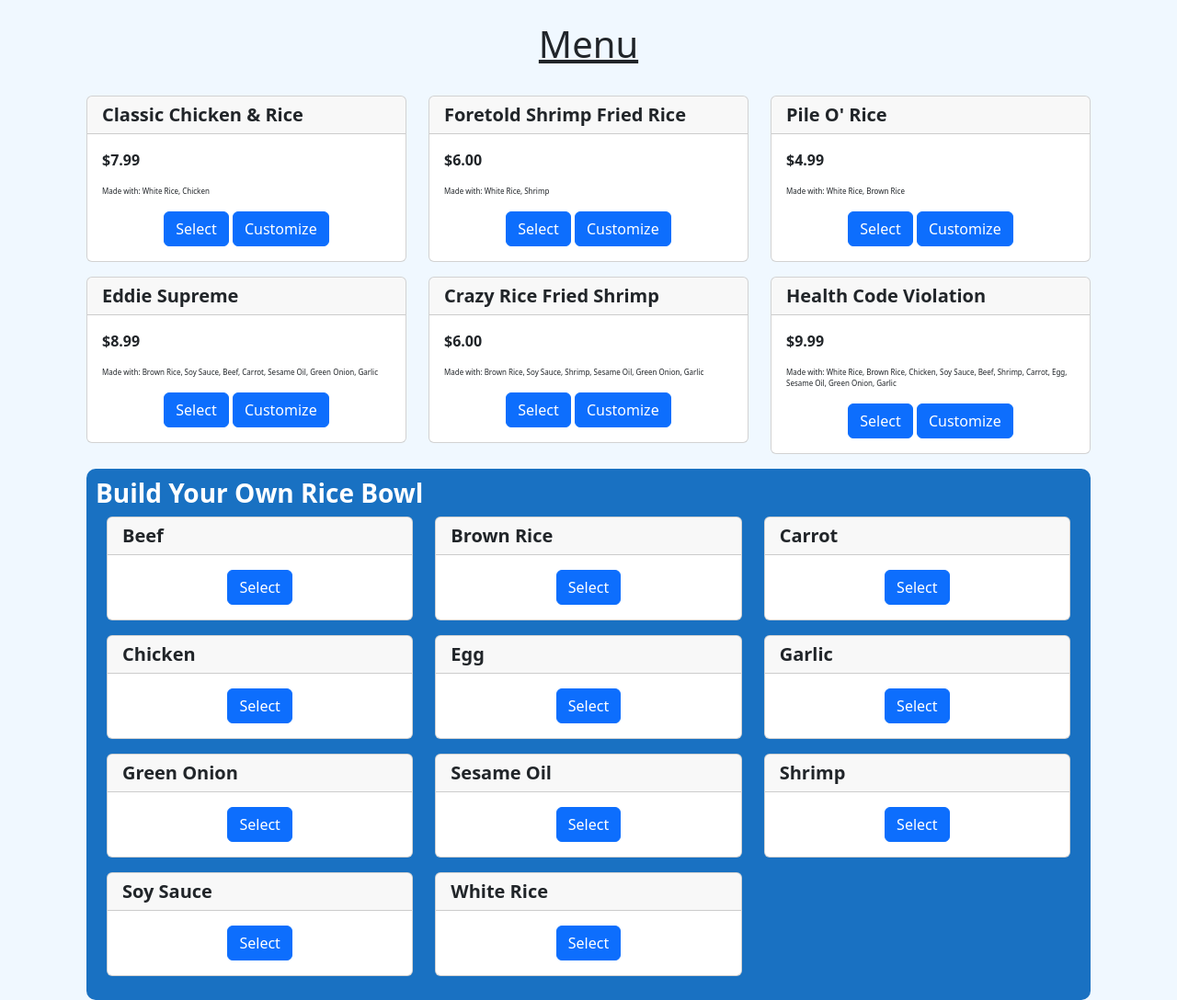
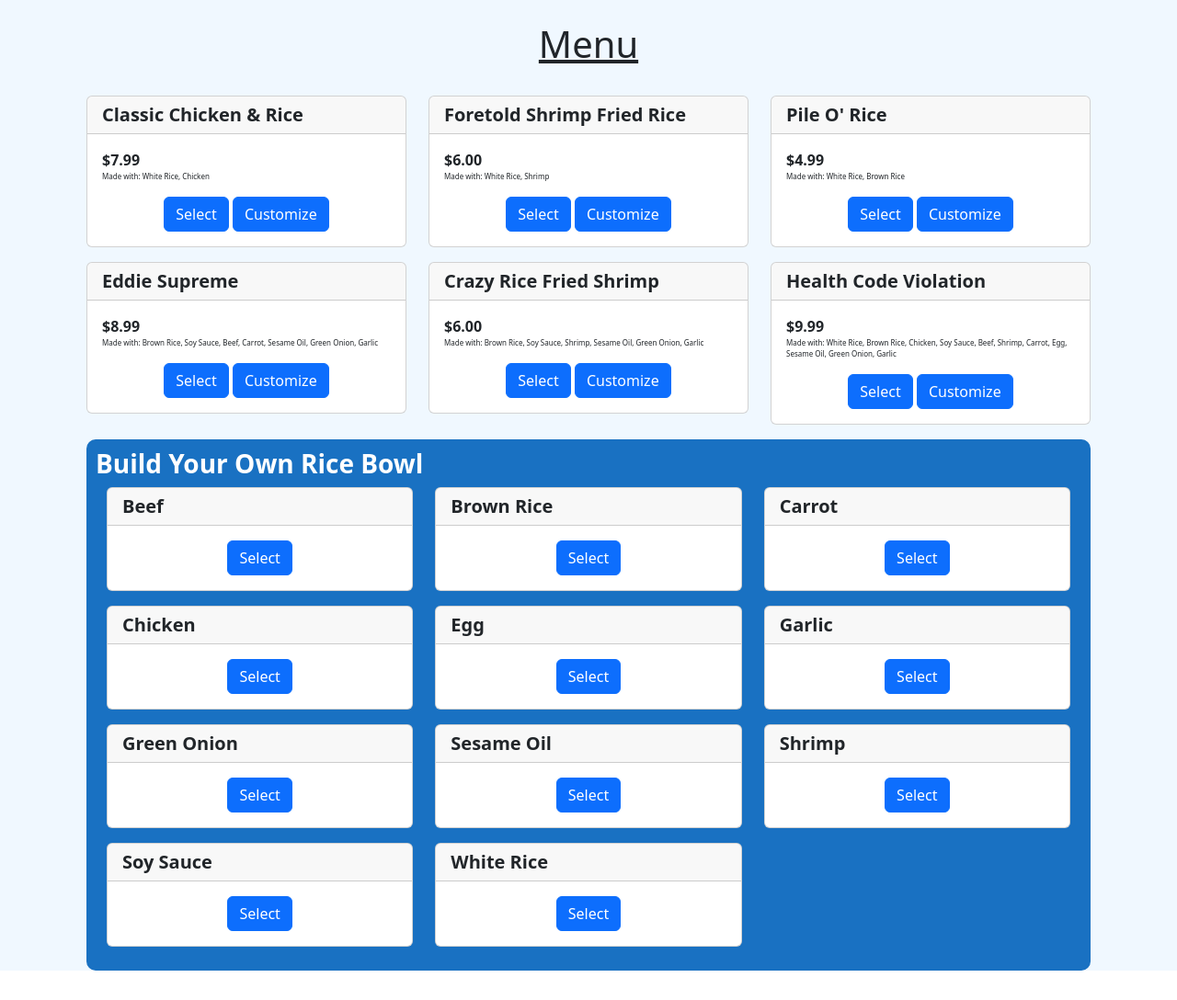
Before and after one commit to MoodyMan04/CSCI313-TeamProject, a Django app: page /menu/ in a window 1280 px wide. Shown: the part 56-1144 px from the top of the page at 92% size. After the commit the page ends 1112 px from the top, so only its background shows below. Run offline with Django 5.2, Linux system fonts and the light colour scheme; data comes from the database, SQL or seed files in the repository.

Commit message:
changed margin in menu cards

```diff
--- a/friedRiceAtEddiesWebsite/main/templates/main/menu.html
+++ b/friedRiceAtEddiesWebsite/main/templates/main/menu.html
@@ -29,7 +29,7 @@
                   <div class="card mb-3">
                     <h5 class="card-header"><b>{{r.menu_id.name}}</b></h5>
                     <div class="card-body">
-                      <p class="card-text"><b>${{r.menu_id.price}}</b></p>
+                      <p class="card-text" style="margin:0;"><b>${{r.menu_id.price}}</b></p>
                       {% comment %} Add ingr list here - recipe holds foriegn key to menu item {% endcomment %}
                       {% if r.ingredients %}
                         <p class="card-text" style="font-size:0.5em;">
```
